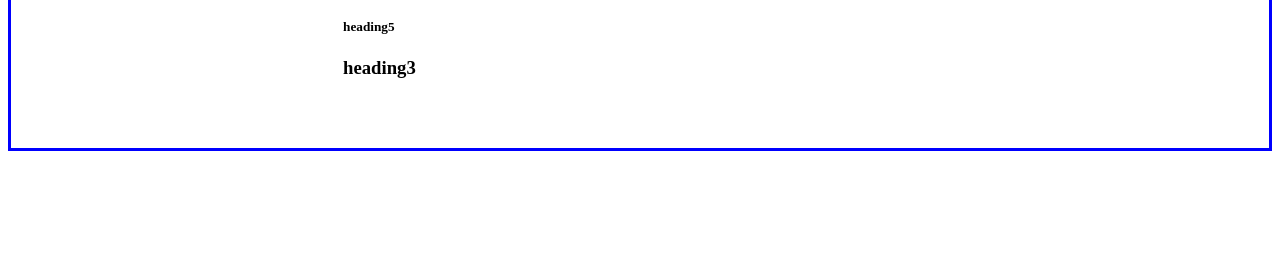
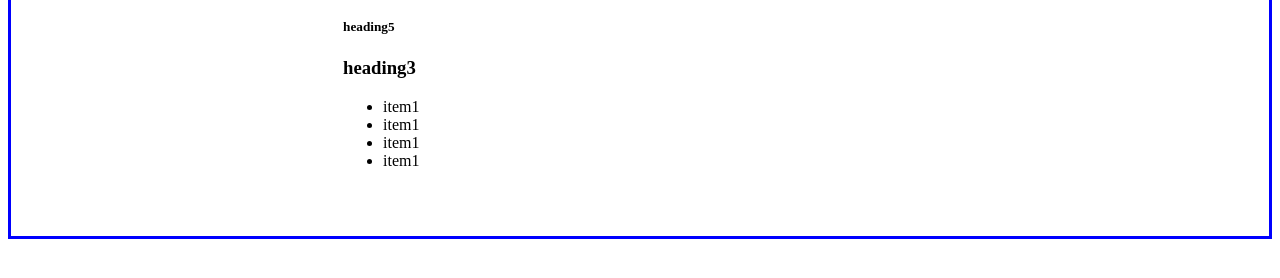
Before and after one commit to Vijitha095/demowebpage, a plain HTML site: page index.html in a window 1280 px wide. Shown: the part 198-476 px from the top of the page. Drawn offline with Linux system fonts and the light colour scheme.

Commit message:
final commit

```diff
--- a/index.html
+++ b/index.html
@@ -24,6 +24,12 @@
             doloribus delectus repellendus.</p>
             <h5>heading5</h5>
             <h3>heading3</h3>
+            <ul>
+                <li>item1</li>
+                <li>item1</li>
+                <li>item1</li>
+                <li>item1</li>
+            </ul>
     </div>
 
 </body>
```
